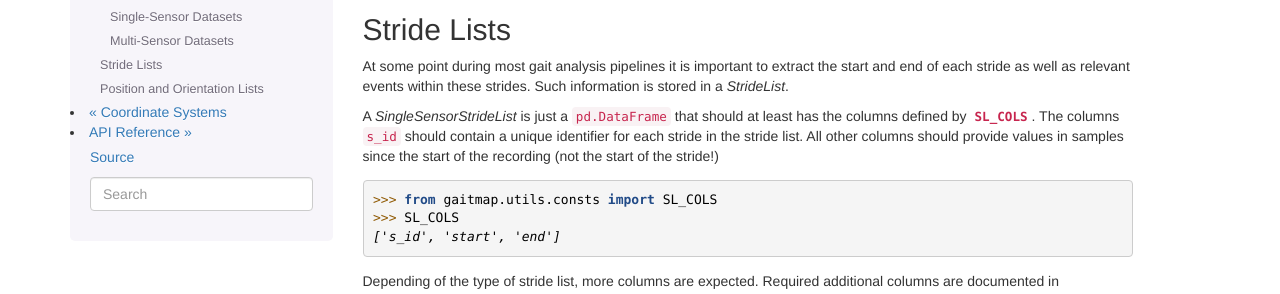
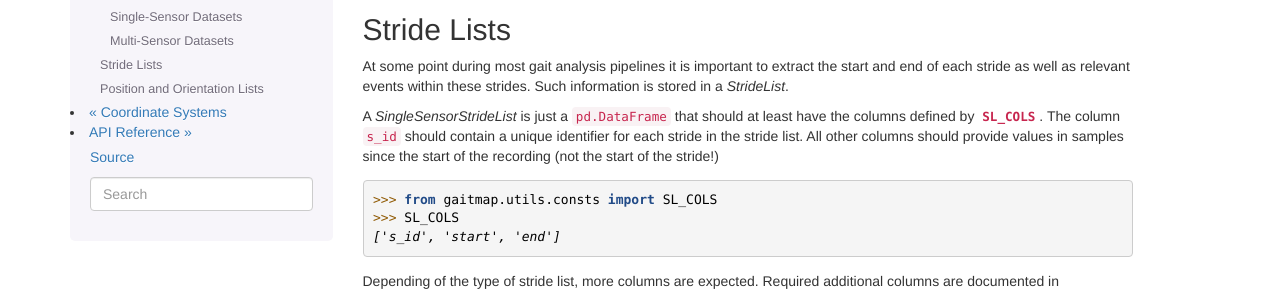
Before and after one commit to mad-lab-fau/gaitmap, a Sphinx documentation site: the page built from docs/guides/Gaitmap-Datatypes.rst, in a window 1280 px wide and 900 px high, scrolled down 2313 px. Shown: the part 152-446 px from the top of the window. Built offline with Sphinx 7.4.7, drawn with Linux system fonts in a browser that asks for light colours; pages that are not in the unit, such as notebooks, are missing from menus.

Commit message:
Update Gaitmap-Datatypes.rst

```diff
--- a/docs/guides/Gaitmap-Datatypes.rst
+++ b/docs/guides/Gaitmap-Datatypes.rst
@@ -136,9 +136,9 @@ At some point during most gait analysis pipelines it is important to extract the
 relevant events within these strides.
 Such information is stored in a *StrideList*.
 
-A *SingleSensorStrideList* is just a `pd.DataFrame` that should at least has the columns defined by
+A *SingleSensorStrideList* is just a `pd.DataFrame` that should at least have the columns defined by
 :obj:`~gaitmap.utils.consts.SL_COLS`.
-The columns `s_id` should contain a unique identifier for each stride in the stride list.
+The column `s_id` should contain a unique identifier for each stride in the stride list.
 All other columns should provide values in samples since the start of the recording (not the start of the stride!)
 
 >>> from gaitmap.utils.consts import SL_COLS
```
